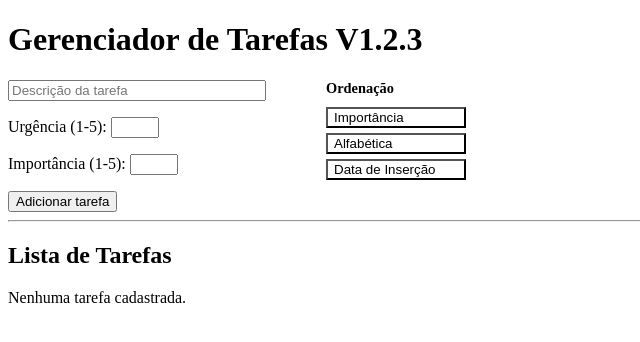
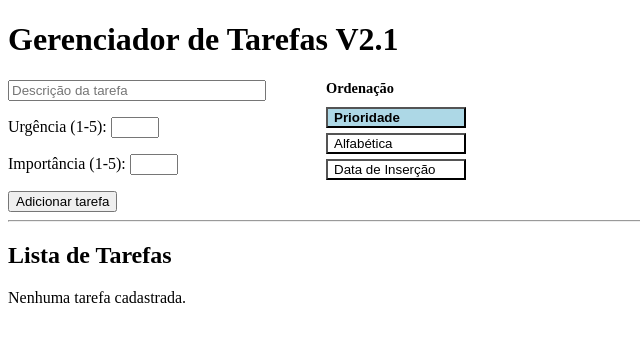
Before and after one commit to andrepauloklein/tarefa-flask, a Flask app: page /?ordem=prioridade in a window 1280 px wide. Shown: the top 342 px of the page, without its empty margins (0-640 px from the left). Run offline with Flask 3, Linux system fonts and the light colour scheme; data that the repository does not hold is empty.

Commit message:
trocar impotância por prioridade e acertar ordem de prioridade

```diff
--- a/app.py
+++ b/app.py
@@ -25,28 +25,18 @@ print(f"DEBUG: Conectado ao banco: {db_name}")
 # ---------------------------------------------------------
 # Listar tarefas
 # ---------------------------------------------------------
-#@app.route("/")
-#def index():
-#    try:
-        # Busca as tarefas ordenando pela prioridade (maior primeiro)
-#        tarefas = list(colecao.find().sort("prioridade", -1))
 
-        # Garante que tarefas antigas sem o campo prioridade sejam calculadas na exibição
-    #        if "prioridade" not in t:
-     ######return f"Erro de conexão com o MongoDB: {e}", 500
-
-#from flask import request
 
 @app.route('/')
 def index():
-    ordem = request.args.get('ordem', 'importancia')
+    ordem = request.args.get('ordem', 'prioridade')
 
     if ordem == 'alfabetica':
         tarefas = list(collection.find().sort("descricao", 1))
     elif ordem == 'insercao':
         tarefas = list(collection.find().sort("_id", 1))
     else:
-        tarefas = list(collection.find().sort("importancia", -1))
+        tarefas = list(collection.find().sort("prioridade", -1))
 
     return render_template('index.html', tarefas=tarefas, ordem=ordem)
 
--- a/templates/editar.html
+++ b/templates/editar.html
@@ -2,11 +2,11 @@
 <html lang="pt-br">
 <head>
     <meta charset="UTF-8">
-    <title>Editar Tarefa</title>
+    <title>Editar Tarefa 2.1</title>
 </head>
 <body>
 
-<h1>Editar Tarefa</h1>
+<h1>Editar Tarefa 2.1</h1>
 
 <form method="POST" action="/atualizar/{{ tarefa._id }}">
 
--- a/templates/index.html
+++ b/templates/index.html
@@ -2,7 +2,7 @@
 <html lang="pt-br">
 <head>
     <meta charset="UTF-8">
-    <title>Gerenciador de Tarefas Versão 1.2.3</title>
+    <title>Gerenciador de Tarefas Versão 2.1</title>
     <style>
         .btn-excluir { color: red; text-decoration: none; }
         .btn-excluir:hover { font-weight: bold; }
@@ -11,7 +11,7 @@
 </head>
 <body>
 
-<h1>Gerenciador de Tarefas V1.2.3</h1>
+<h1>Gerenciador de Tarefas V2.1</h1>
 
 <form method="POST" action="/adicionar">
     <table border="0" cellpadding="0" cellspacing="0">
@@ -36,9 +36,9 @@
                     Ordenação
                 </div>
                 <div style="display: flex; flex-direction: column; gap: 5px;">
-                    <a href="/?ordem=importancia">
-                        <button type="button" style="width: 140px; text-align: left; background-color: {% if ordem == 'importancia' %}lightblue{% else %}white{% endif %}; font-weight: {% if ordem == 'importancia' %}bold{% else %}normal{% endif %};">
-                            Importância
+                    <a href="/?ordem=prioridade">
+                        <button type="button" style="width: 140px; text-align: left; background-color: {% if ordem == 'prioridade' %}lightblue{% else %}white{% endif %}; font-weight: {% if ordem == 'prioridade' %}bold{% else %}normal{% endif %};">
+                            Prioridade
                         </button>
                     </a>
 
@@ -71,7 +71,7 @@
             <strong>{{ tarefa.descricao }}</strong><br>
 
             Urgência: {{ tarefa.urgencia | default(0) }} |
-            Importância: {{ tarefa.importancia | default(0) }} |
+            Importancia: {{ tarefa.importancia | default(0) }} |
             Prioridade: {{ tarefa.prioridade | default(0) }} |
             Inserida em: {{ tarefa.data_criacao if tarefa.data_criacao else "Sem data" }}
             <br>
```
